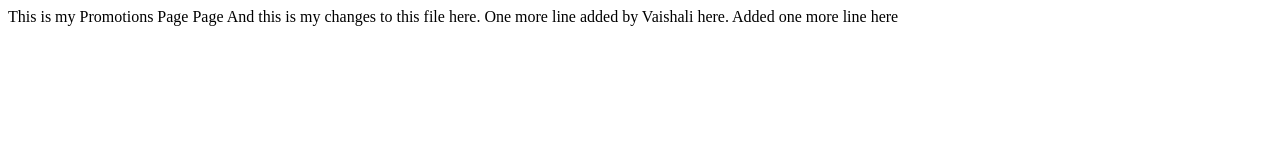
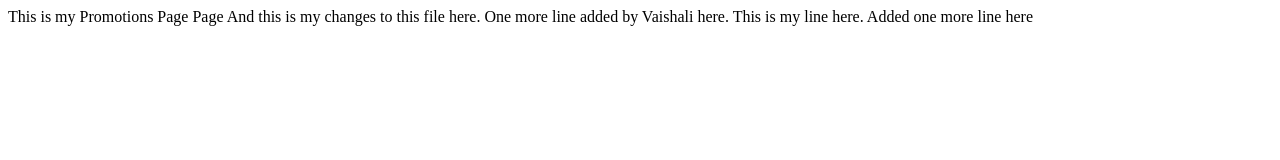
Before and after one commit to sandeep-patel-css/sandeep-test, a plain HTML site: page promotions.htm in a window 1280 px wide. Drawn offline with Linux system fonts and the light colour scheme.

Commit message:
S commit at 12:30PM
Changes to the promotions.htm file.

```diff
--- a/promotions.htm
+++ b/promotions.htm
@@ -8,6 +8,7 @@
     And this is my changes to this file here.
 
 	One more line added by Vaishali here.
+	This is my line here.
 
     Added one more line here
 </body>
```
